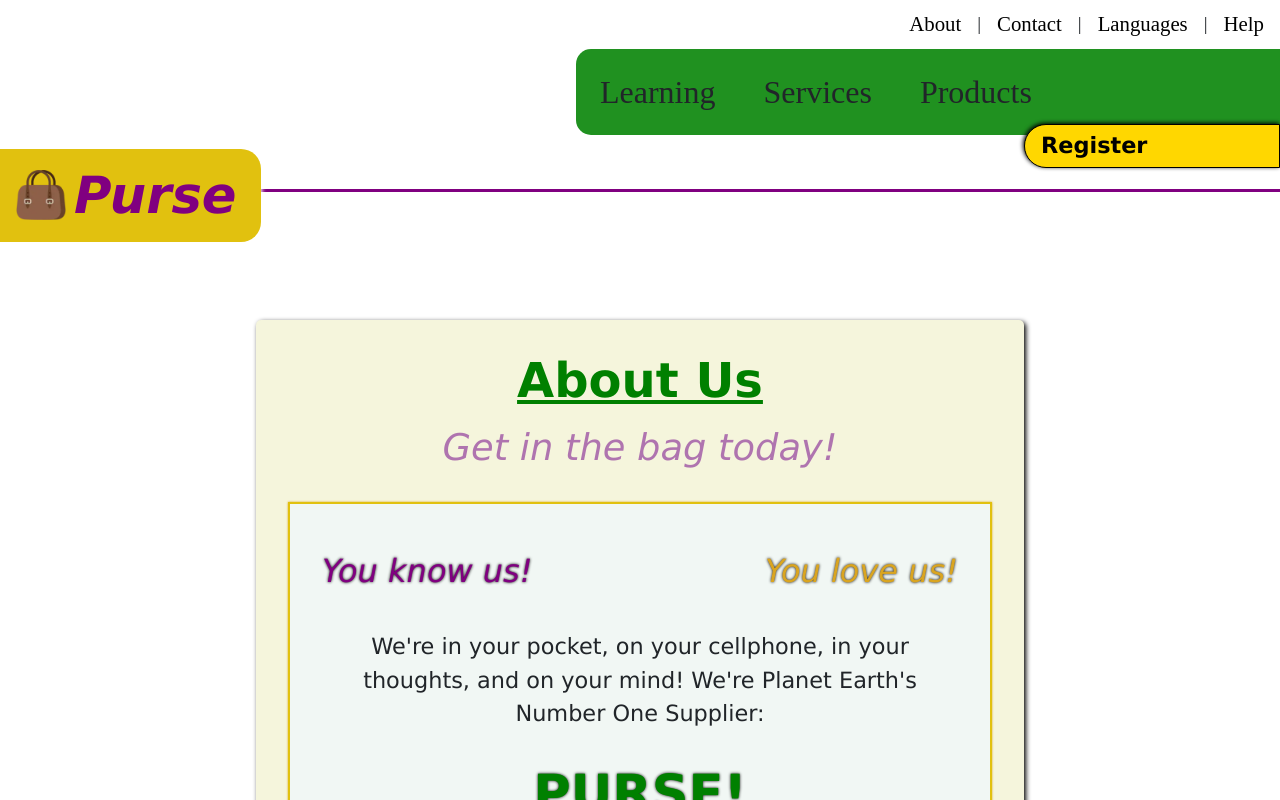
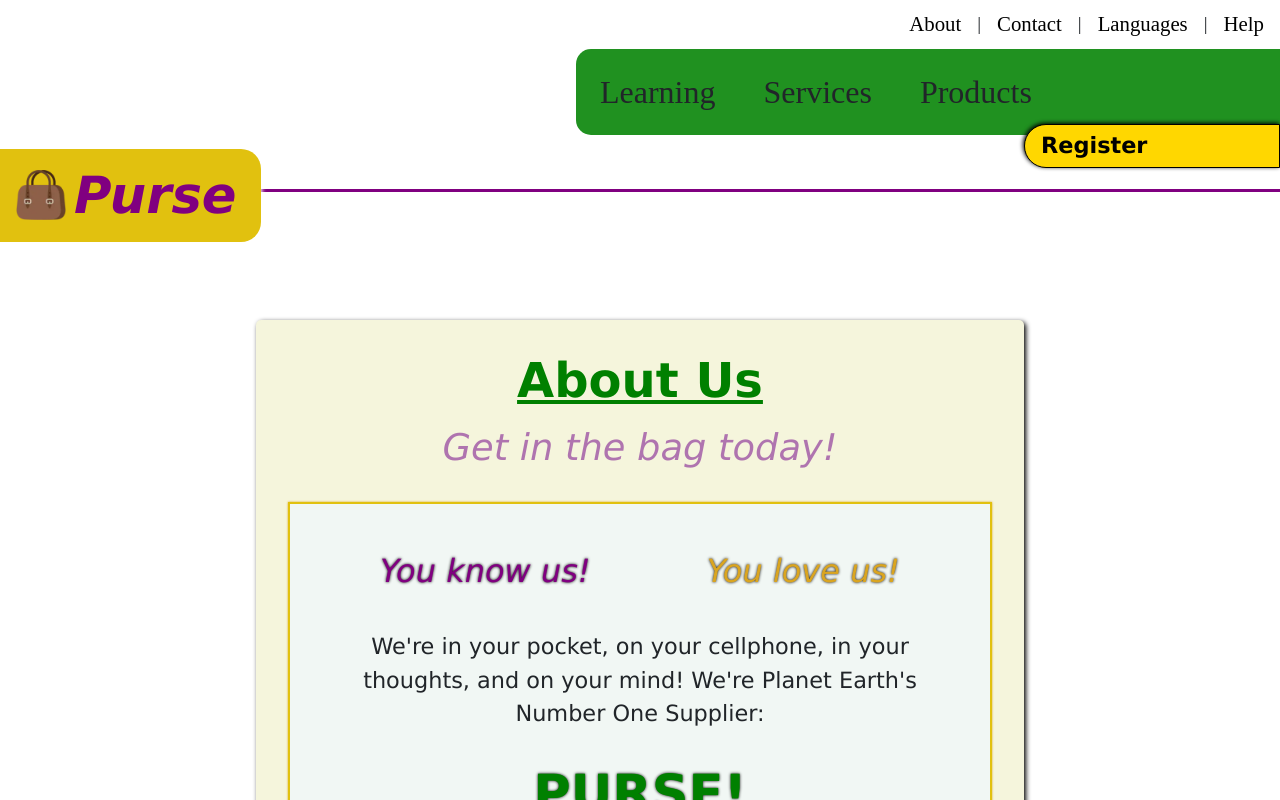
Before and after one commit to marksatin1/Purse-Banking, a React (Create React App) app: page /about in a window 1280 px wide. Shown: the top 800 px of the page. Built offline with nearby package versions, Linux system fonts and the light colour scheme.

Commit message:
Changed justify style on content h3

```diff
--- a/src/pages/About.js
+++ b/src/pages/About.js
@@ -5,7 +5,7 @@
   return (
     <PageCard title='About Us' subtitle='Get in the bag today!'>
       <div className='about'>
-        <div className='d-flex justify-content-between'>
+        <div className='d-flex justify-content-around'>
           <h3>You know us!</h3>
           <h3>You love us!</h3>
         </div>
```
